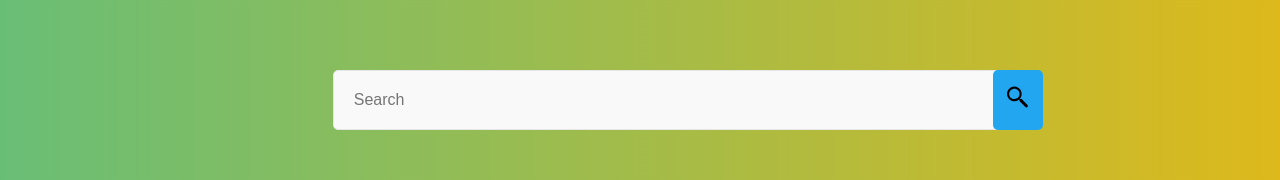
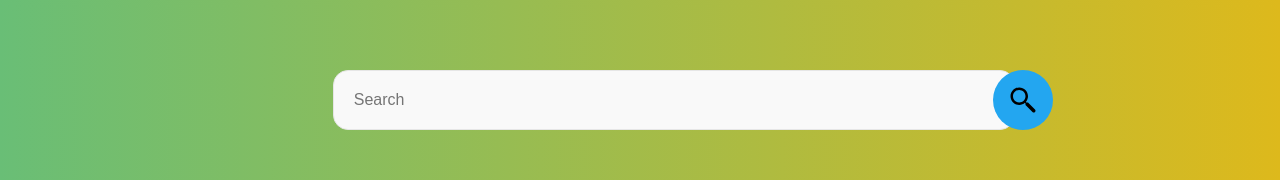
Before and after one commit to Oheed911/obshop, a React (Create React App) app: page / in a window 1280 px wide. Shown: the part 195-375 px from the top of the page. Built offline with nearby package versions, Linux system fonts and the light colour scheme.

Commit message:
finalized

```diff
--- a/src/components/Searchbar/Searchbar.css
+++ b/src/components/Searchbar/Searchbar.css
@@ -12,7 +12,7 @@
     transition: width 0.25s;
     position:relative;
     padding: 20px;
-    border-radius: 5px;
+    border-radius: 15px;
     border: 1px solid rgb(230, 230, 230);
     font-size: 16px;
     background-color: #f9f9f9;
@@ -29,13 +29,14 @@
     color: #ccc;
     display:flex;
     padding: 25%;
+
 }
 .searchbar-box{
    background-color: rgb(35, 166, 240);
     width: 25px;
     margin-left: -3%;
    position: relative;
-   border-radius: 5px;
+   border-radius: 15px;
    border-color:rgb(230, 230, 230);
 }
 .searchbar-box:hover{
@@ -49,7 +50,7 @@
          width: 50px;
          margin-left: -3%;
         position: relative;
-        border-radius: 5px;
+        border-radius: 15px;
         border-color:rgb(230, 230, 230);
      }
      .search-icon
@@ -66,10 +67,10 @@
 
     .searchbar-box{
         background-color: rgb(35, 166, 240);
-         width: 50px;
+         width: 60px;
          margin-left: -3%;
         position: relative;
-        border-radius: 5px;
+        border-radius: 70px;
         border-color:rgb(230, 230, 230);
      }
      .search-icon
```
